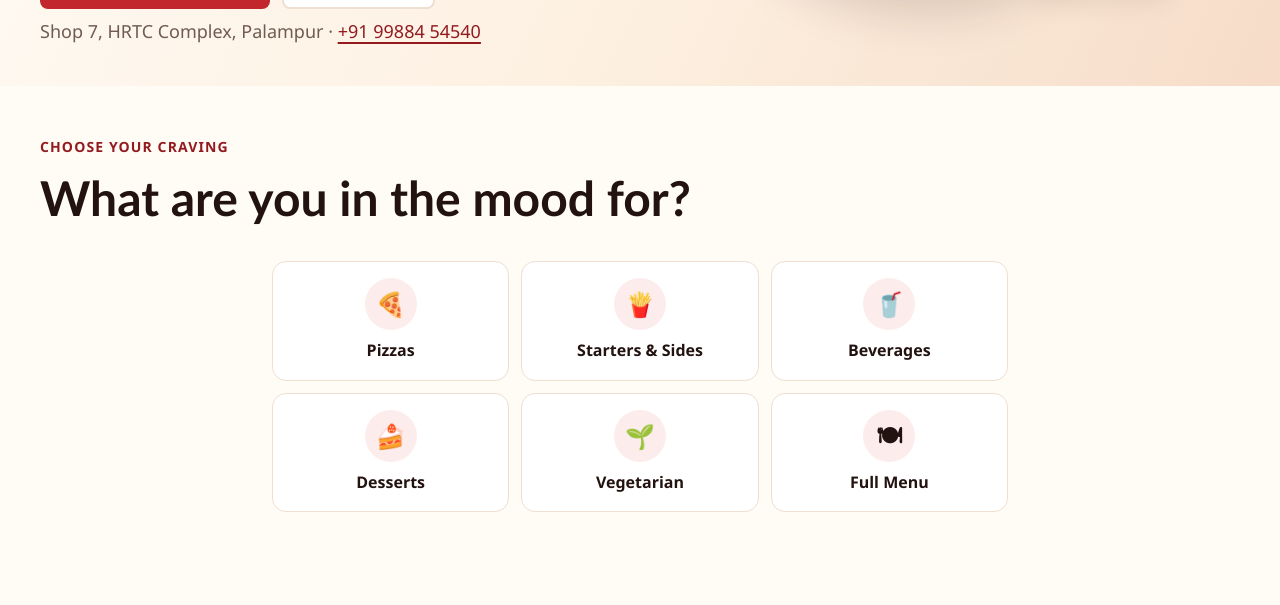
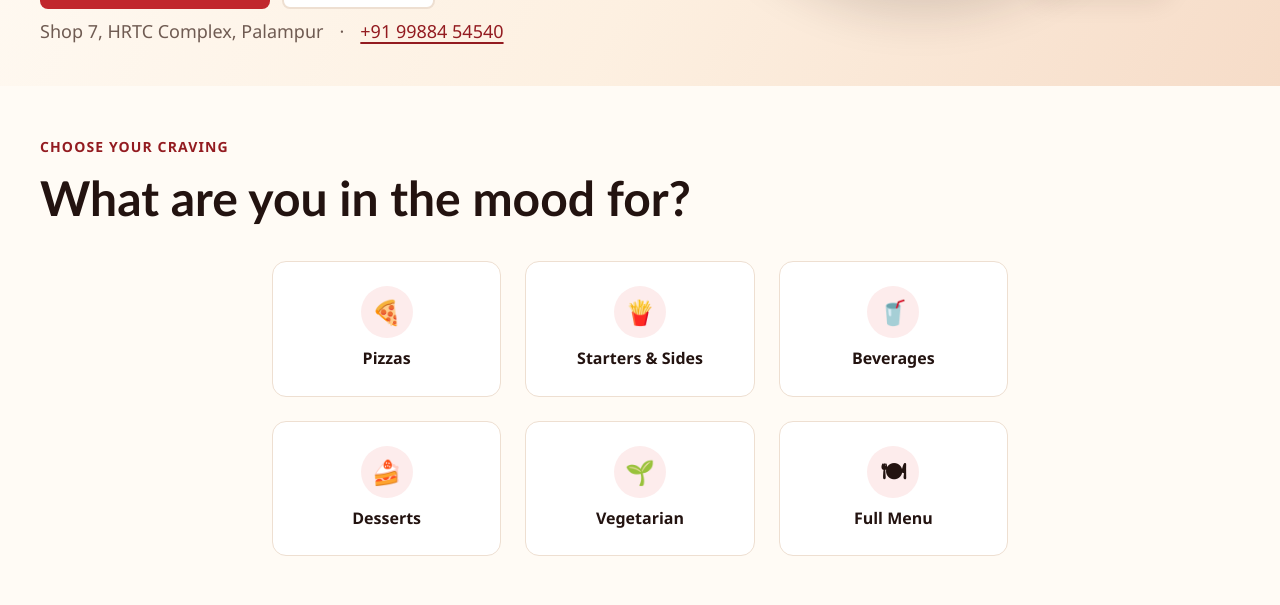
Before and after one commit to Mr-Divyansh/Bominic-s-Pizza-Demo-Website, a website: page index.html in a window 1280 px wide. Shown: the part 489-1094 px from the top of the page. Drawn offline with Linux system fonts and the light colour scheme.

Commit message:
I am Done all thinks

```diff
--- a/css/style.css
+++ b/css/style.css
@@ -149,9 +149,11 @@ a:hover { color: var(--color-dark); }
 .hero__note { position: absolute; right: 0.5rem; bottom: 1rem; display: grid; gap: 0.1rem; padding: var(--space-3) var(--space-4); border-radius: var(--radius-md); color: var(--color-dark); background: var(--color-surface); box-shadow: var(--shadow-md); }
 .hero__note strong { font-family: var(--font-display); font-size: var(--text-lg); }
 .hero__note small { color: var(--color-muted); }
+.hero__meta { display: flex; flex-wrap: wrap; align-items: center; gap: var(--space-2) var(--space-4); }
+.hero__meta__sep { display: none; color: var(--color-muted); }
 
-.category-grid { display: grid; grid-template-columns: repeat(2, 1fr); gap: var(--space-3); }
-.category-card { display: grid; justify-items: center; gap: var(--space-2); padding: var(--space-4) var(--space-2); border: 1px solid var(--color-border); border-radius: var(--radius-md); color: var(--color-dark); background: var(--color-surface); font-weight: 800; text-align: center; text-decoration: none; transition: border-color var(--transition), box-shadow var(--transition), transform var(--transition); }
+.category-grid { display: grid; grid-template-columns: repeat(2, minmax(0, 1fr)); gap: var(--space-4); }
+.category-card { display: grid; justify-items: center; gap: var(--space-2); padding: var(--space-5) var(--space-3); border: 1px solid var(--color-border); border-radius: var(--radius-md); color: var(--color-dark); background: var(--color-surface); font-weight: 800; text-align: center; text-decoration: none; overflow-wrap: anywhere; transition: border-color var(--transition), box-shadow var(--transition), transform var(--transition); }
 .category-card:hover { color: var(--color-dark); border-color: var(--color-primary); box-shadow: var(--shadow-sm); transform: translateY(-3px); }
 .category-card::before { content: attr(data-icon); display: grid; place-items: center; width: 3.25rem; height: 3.25rem; border-radius: 50%; background: var(--color-primary-soft); font-size: var(--text-2xl); }
 
@@ -318,7 +320,8 @@ button.button--ghost:hover { color: var(--color-dark); background: var(--color-p
 .footer p,
 .footer a { color: #d8c5b9; }
 .footer a:hover { color: #fff; }
-.footer__grid { display: grid; gap: var(--space-6); }
+.footer__grid { display: grid; grid-template-columns: minmax(0, 1fr); gap: var(--space-6); }
+.footer__grid > div { min-width: 0; }
 .footer__bottom { display: flex; flex-wrap: wrap; align-items: center; justify-content: space-between; gap: var(--space-2) var(--space-5); padding-top: var(--space-5); margin-top: var(--space-6); border-top: 1px solid rgb(255 255 255 / 18%); }
 .footer__bottom > p { margin: 0; }
 .footer__bottom .form__hint { flex-basis: 100%; opacity: 0.75; }
@@ -555,9 +558,11 @@ textarea:focus-visible { outline: 3px solid var(--color-accent); outline-offset:
 @media (min-width: 40rem) {
 	.container { width: min(100% - 3rem, var(--container-width)); }
 	.section { padding-block: var(--space-7); }
+	.hero__meta__sep { display: inline; }
 	.food-grid,
 	.restaurant-grid { grid-template-columns: repeat(2, minmax(0, 1fr)); }
-	.footer__grid { grid-template-columns: 2fr 1fr 1fr; }
+	.category-grid { gap: var(--space-5); }
+	.footer__grid { grid-template-columns: repeat(2, minmax(0, 1fr)); gap: var(--space-6) var(--space-7); }
 	.category-grid { grid-template-columns: repeat(3, 1fr); }
 	.restaurant-filter-grid,
 	.checkout-fields { grid-template-columns: repeat(2, minmax(0, 1fr)); }
@@ -583,7 +588,7 @@ textarea:focus-visible { outline: 3px solid var(--color-accent); outline-offset:
 	.cart-line__image { width: 100%; height: 11rem; }
 	.coupon-form__row { grid-template-columns: 1fr; }
 	.filter-pills { display: grid; grid-template-columns: repeat(2, minmax(0, 1fr)); }
-	.footer__grid { grid-template-columns: 1fr; }
+	.footer__grid { grid-template-columns: minmax(0, 1fr); }
 	.navbar__menu .navbar__link { padding: 0.7rem 0; }
 	.navbar__actions { gap: var(--space-3); }
 	.section__header { flex-direction: column; align-items: stretch; }
@@ -607,6 +612,7 @@ textarea:focus-visible { outline: 3px solid var(--color-accent); outline-offset:
 	.product-detail { grid-template-columns: minmax(0, 1fr) minmax(0, 1fr); }
 	.product-detail__image { height: 100%; aspect-ratio: auto; }
 	.navbar__toggle { display: none; }
+	.footer__grid { grid-template-columns: minmax(0, 1.5fr) repeat(3, minmax(0, 1fr)); gap: var(--space-7); }
 	.navbar__brand { order: 1; }
 	.navbar__actions { order: 3; margin-left: 0; gap: var(--space-5); }
 	.navbar__menu { order: 2; flex: 1 1 auto; flex-basis: auto; flex-direction: row; align-items: center; justify-content: center; gap: var(--space-5); max-height: none; padding: 0; visibility: visible; opacity: 1; overflow: visible; }
--- a/js/main.js
+++ b/js/main.js
@@ -226,7 +226,7 @@ function renderHomePage() {
 
 	homeMount.innerHTML = `
 		<section class="hero">
-			<div class="container hero__inner"><div class="hero__content"><span class="eyebrow">Bominic's Pizza · Palampur</span><h1>Hot, cheesy pizzas made fresh in Palampur.</h1><p>Explore the Bominic's demo menu, pick your favourite pizzas and sides, then check out in a few taps. Menu prices shown are samples.</p><div class="hero__actions"><a class="button" href="menu.html?restaurant=rest-003">Explore Bominic's Menu</a><a class="button button--secondary" href="contact.html">Visit or Call Us</a></div><p class="form__hint">Shop 7, HRTC Complex, Palampur · <a href="tel:+919988454540">+91 99884 54540</a></p></div><div class="hero__visual"><img src="https://images.unsplash.com/photo-1513104890138-7c749659a591?auto=format&fit=crop&w=1200&q=85" alt="Freshly baked Bominic's pizza" width="1200" height="900" fetchpriority="high"><span class="hero__note"><strong>Demo Menu</strong><small>Sample prices</small></span></div></div>
+			<div class="container hero__inner"><div class="hero__content"><span class="eyebrow">Bominic's Pizza · Palampur</span><h1>Hot, cheesy pizzas made fresh in Palampur.</h1><p>Explore the Bominic's demo menu, pick your favourite pizzas and sides, then check out in a few taps. Menu prices shown are samples.</p><div class="hero__actions"><a class="button" href="menu.html?restaurant=rest-003">Explore Bominic's Menu</a><a class="button button--secondary" href="contact.html">Visit or Call Us</a></div><p class="form__hint hero__meta"><span>Shop 7, HRTC Complex, Palampur</span><span class="hero__meta__sep" aria-hidden="true">·</span><a href="tel:+919988454540">+91 99884 54540</a></p></div><div class="hero__visual"><img src="https://images.unsplash.com/photo-1513104890138-7c749659a591?auto=format&fit=crop&w=1200&q=85" alt="Freshly baked Bominic's pizza" width="1200" height="900" fetchpriority="high"><span class="hero__note"><strong>Demo Menu</strong><small>Sample prices</small></span></div></div>
 		</section>
 		<section class="section category-section" aria-labelledby="category-title"><div class="container"><div class="section__header"><div><span class="eyebrow">Choose your craving</span><h2 id="category-title">What are you in the mood for?</h2></div></div><div class="category-grid">${homeCategories.map(([name, icon, url]) => `<a class="category-card" href="${url}" data-icon="${icon}" aria-label="${escapeHtml(name)}">${name}</a>`).join("")}</div></div></section>
 		<section class="section" id="featured-restaurants" aria-labelledby="dishes-title"><div class="container"><div class="section__header"><div><span class="eyebrow">Baked fresh</span><h2 id="dishes-title">Most-loved Bominic's pizzas</h2><p>Cheesy classics, veggie favourites and sides from the demo menu. Menu prices are samples.</p></div><a href="menu.html?restaurant=rest-003" class="button button--ghost button--small">Browse the menu</a></div><div class="food-grid">${dishCards}</div></div></section>
```
